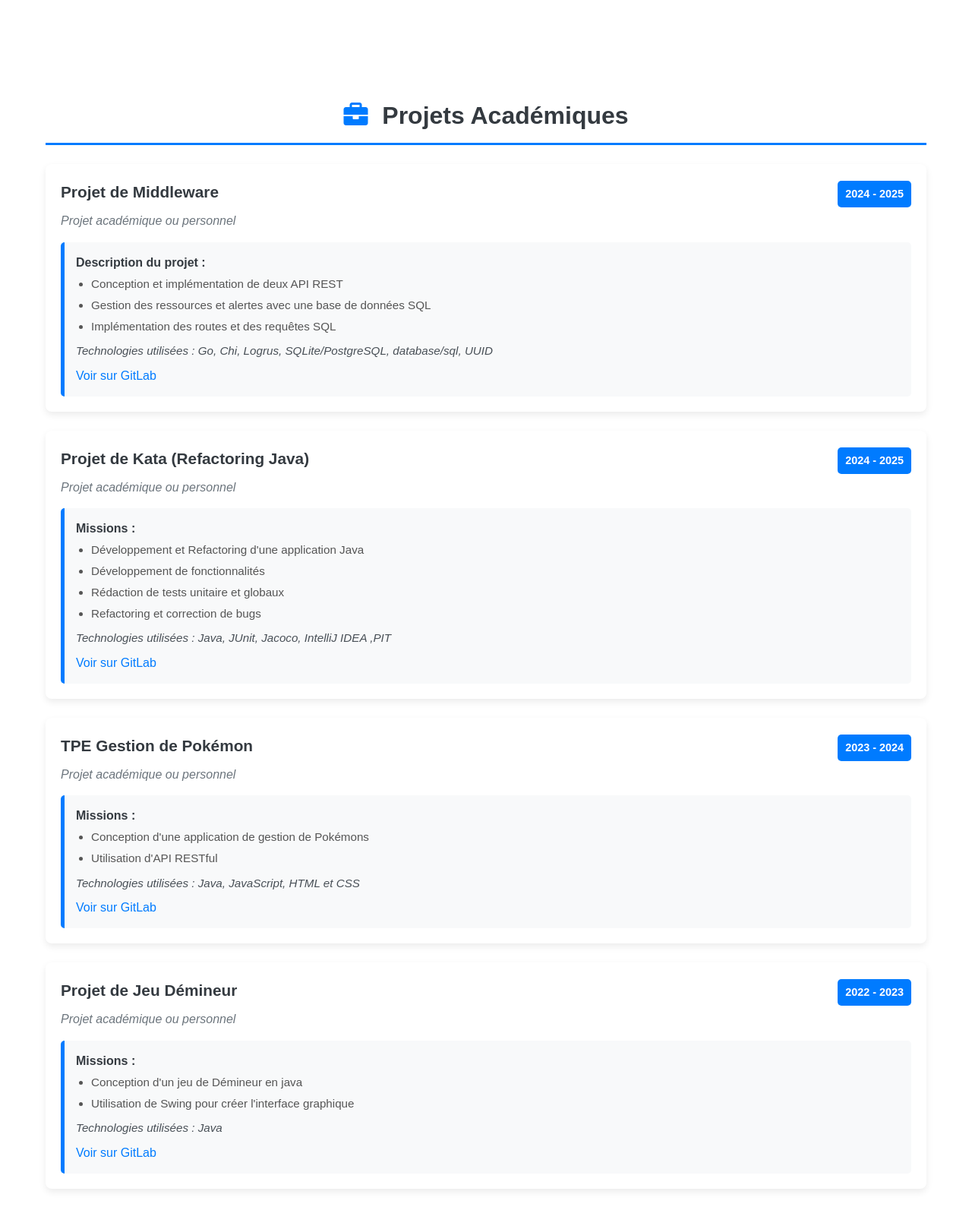
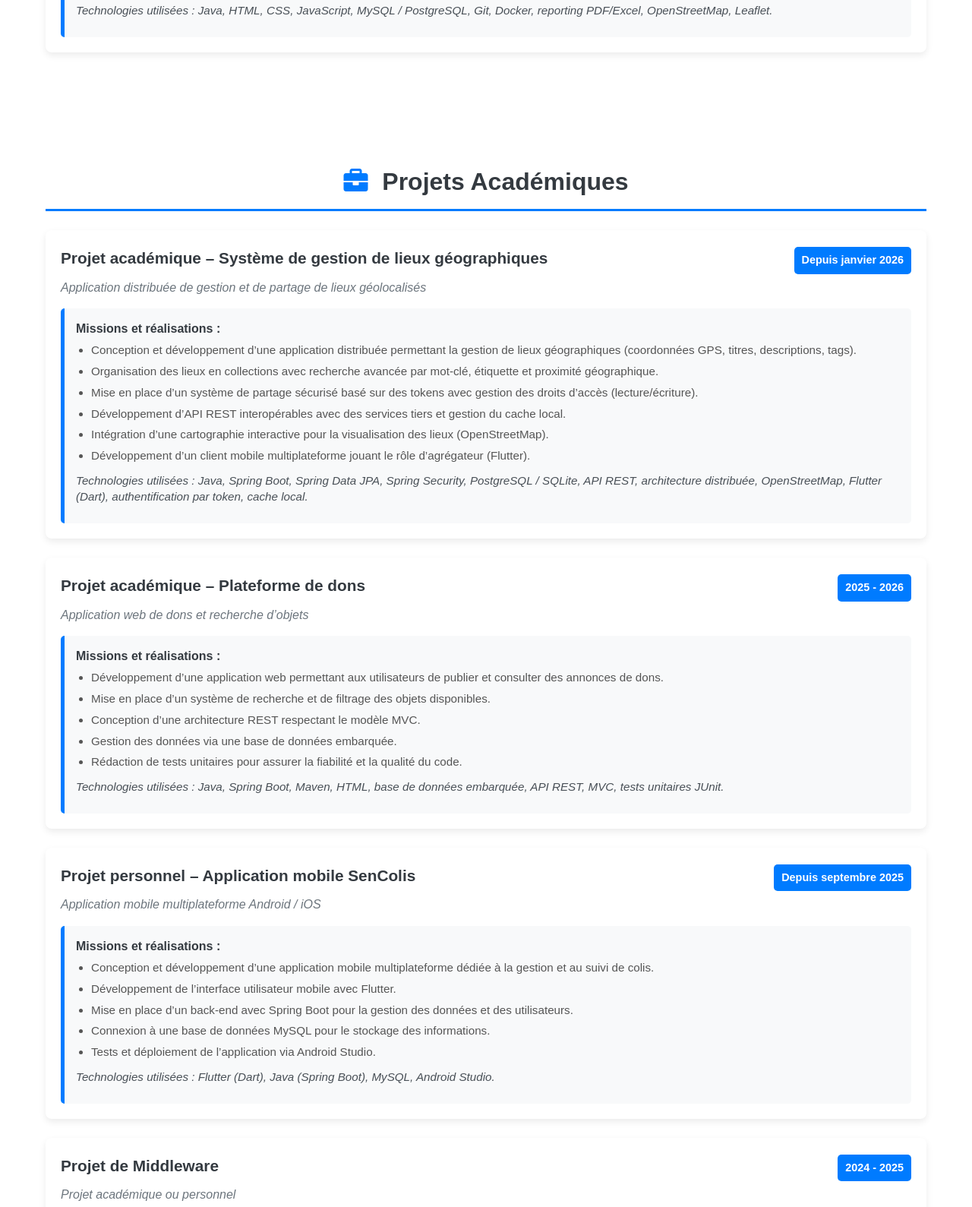
Before and after one commit to alkane1/porfolio, a plain HTML site: page index.html in a window 1280 px wide. Shown: the part 1920-3509 px from the top of the page at 76% size. Drawn offline with Linux system fonts and the light colour scheme.

Commit message:
ajout d'experience

```diff
--- a/index.html
+++ b/index.html
@@ -112,36 +112,109 @@
 
         <div class="formation-item">
         <div class="header-formation">
-                <h3 class="diplome-titre">Stage Dévéloppeur Web chez HB-Towers (4 mois)</h3>
+            <h3 class="diplome-titre">Stage Développeur d’Applications chez HB-Towers (4 mois)</h3>
             <span class="periode-badge">Avril 2025 - Août 2025</span>
         </div>
 
-            <p class="etablissement">Dévéloppeur web Chez HB Towers</p>
+        <p class="etablissement">Développeur d’Applications – HB Towers</p>
 
         <div class="modules-box">
             <strong>Missions et réalisations :</strong>
             <ul>
-                    <li>Création de deux sites internet </li>
-                    <li>Optimisation et Référencement Naturel (SEO) </li>
+                <li>Analyse des besoins métiers et conception d’un outil interne de gestion des infrastructures télécom et photovoltaïques.</li>
+                <li>Développement des fonctionnalités de suivi des sites (pylônes, ombrières), maintenance et historique des interventions.</li>
+                <li>Implémentation de modules de reporting (PDF / Excel) pour générer des fiches techniques, rapports d’intervention et tableaux de bord.</li>
+                <li>Intégration d’une cartographie interactive pour visualiser les sites et localiser les infrastructures (OpenStreetMap / Leaflet).</li>
+                <li>Participation à la mise en place d’une base de données robuste et évolutive (MySQL / PostgreSQL).</li>
+                <li>Versionning et collaboration via Git, packaging et déploiement avec Docker.</li>
             </ul>
 
             <p class="tech-used">
-                    Technologies utilisées : CMS (WordPress), HTML, CSS, o2switch, Base de donnée MySQL, google search console, PageSpeed Insights.
-                </p>
-
-                <p>
-                    Sites en ligne :
-                    <a href="https://hb-towers.com/" target="_blank">hb-towers.com</a> |
-                    <a href="https://www.caretaking-morocco.com/" target="_blank">caretaking-morocco.com</a>
+                Technologies utilisées : Java, HTML, CSS, JavaScript, MySQL / PostgreSQL, Git, Docker, reporting PDF/Excel, OpenStreetMap, Leaflet.
             </p>
         </div>
     </div>
+
     </section>
 
     <section id="projets" class="section-padding">
         <h2 class="section-title">
             <i class="fas fa-briefcase icon-title"></i> Projets Académiques
         </h2>
+
+        <div class="formation-item">
+            <div class="header-formation">
+                <h3 class="diplome-titre">Projet académique – Système de gestion de lieux géographiques</h3>
+                <span class="periode-badge">Depuis janvier 2026</span>
+            </div>
+
+            <p class="etablissement">Application distribuée de gestion et de partage de lieux géolocalisés</p>
+
+            <div class="modules-box">
+                <strong>Missions et réalisations :</strong>
+                <ul>
+                    <li>Conception et développement d’une application distribuée permettant la gestion de lieux géographiques (coordonnées GPS, titres, descriptions, tags).</li>
+                    <li>Organisation des lieux en collections avec recherche avancée par mot-clé, étiquette et proximité géographique.</li>
+                    <li>Mise en place d’un système de partage sécurisé basé sur des tokens avec gestion des droits d’accès (lecture/écriture).</li>
+                    <li>Développement d’API REST interopérables avec des services tiers et gestion du cache local.</li>
+                    <li>Intégration d’une cartographie interactive pour la visualisation des lieux (OpenStreetMap).</li>
+                    <li>Développement d’un client mobile multiplateforme jouant le rôle d’agrégateur (Flutter).</li>
+                </ul>
+
+                <p class="tech-used">
+                    Technologies utilisées : Java, Spring Boot, Spring Data JPA, Spring Security, PostgreSQL / SQLite, API REST, architecture distribuée, OpenStreetMap, Flutter (Dart), authentification par token, cache local.
+                </p>
+            </div>
+        </div>
+
+
+        <div class="formation-item">
+            <div class="header-formation">
+                <h3 class="diplome-titre">Projet académique – Plateforme de dons</h3>
+                <span class="periode-badge">2025 - 2026</span>
+            </div>
+
+            <p class="etablissement">Application web de dons et recherche d’objets</p>
+
+            <div class="modules-box">
+                <strong>Missions et réalisations :</strong>
+                <ul>
+                    <li>Développement d’une application web permettant aux utilisateurs de publier et consulter des annonces de dons.</li>
+                    <li>Mise en place d’un système de recherche et de filtrage des objets disponibles.</li>
+                    <li>Conception d’une architecture REST respectant le modèle MVC.</li>
+                    <li>Gestion des données via une base de données embarquée.</li>
+                    <li>Rédaction de tests unitaires pour assurer la fiabilité et la qualité du code.</li>
+                </ul>
+
+                <p class="tech-used">
+                    Technologies utilisées : Java, Spring Boot, Maven, HTML, base de données embarquée, API REST, MVC, tests unitaires JUnit.
+                </p>
+            </div>
+        </div>
+
+        <div class="formation-item">
+            <div class="header-formation">
+                <h3 class="diplome-titre">Projet personnel – Application mobile SenColis</h3>
+                <span class="periode-badge">Depuis septembre 2025</span>
+            </div>
+
+            <p class="etablissement">Application mobile multiplateforme Android / iOS</p>
+
+            <div class="modules-box">
+                <strong>Missions et réalisations :</strong>
+                <ul>
+                    <li>Conception et développement d’une application mobile multiplateforme dédiée à la gestion et au suivi de colis.</li>
+                    <li>Développement de l’interface utilisateur mobile avec Flutter.</li>
+                    <li>Mise en place d’un back-end avec Spring Boot pour la gestion des données et des utilisateurs.</li>
+                    <li>Connexion à une base de données MySQL pour le stockage des informations.</li>
+                    <li>Tests et déploiement de l’application via Android Studio.</li>
+                </ul>
+
+                <p class="tech-used">
+                    Technologies utilisées : Flutter (Dart), Java (Spring Boot), MySQL, Android Studio.
+                </p>
+            </div>
+        </div>
 
         <div class="formation-item">
             <div class="header-formation">
@@ -169,7 +242,7 @@
                 <span class="periode-badge">2024 - 2025</span>
             </div>
 
-            <p class="etablissement">Projet académique ou personnel</p>
+            <p class="etablissement">Projet académique</p>
 
             <div class="modules-box">
                 <strong>Missions :</strong>
@@ -190,7 +263,7 @@
                 <span class="periode-badge">2023 - 2024</span>
             </div>
 
-            <p class="etablissement">Projet académique ou personnel</p>
+            <p class="etablissement">Projet personnel</p>
 
             <div class="modules-box">
                 <strong>Missions :</strong>
@@ -209,7 +282,7 @@
                 <span class="periode-badge">2022 - 2023</span>
             </div>
 
-            <p class="etablissement">Projet académique ou personnel</p>
+            <p class="etablissement">Projet académique</p>
 
             <div class="modules-box">
                 <strong>Missions :</strong>
```
Also changed, not shown: 1 other file. Lines whose indentation alone changed are shown as unchanged.
